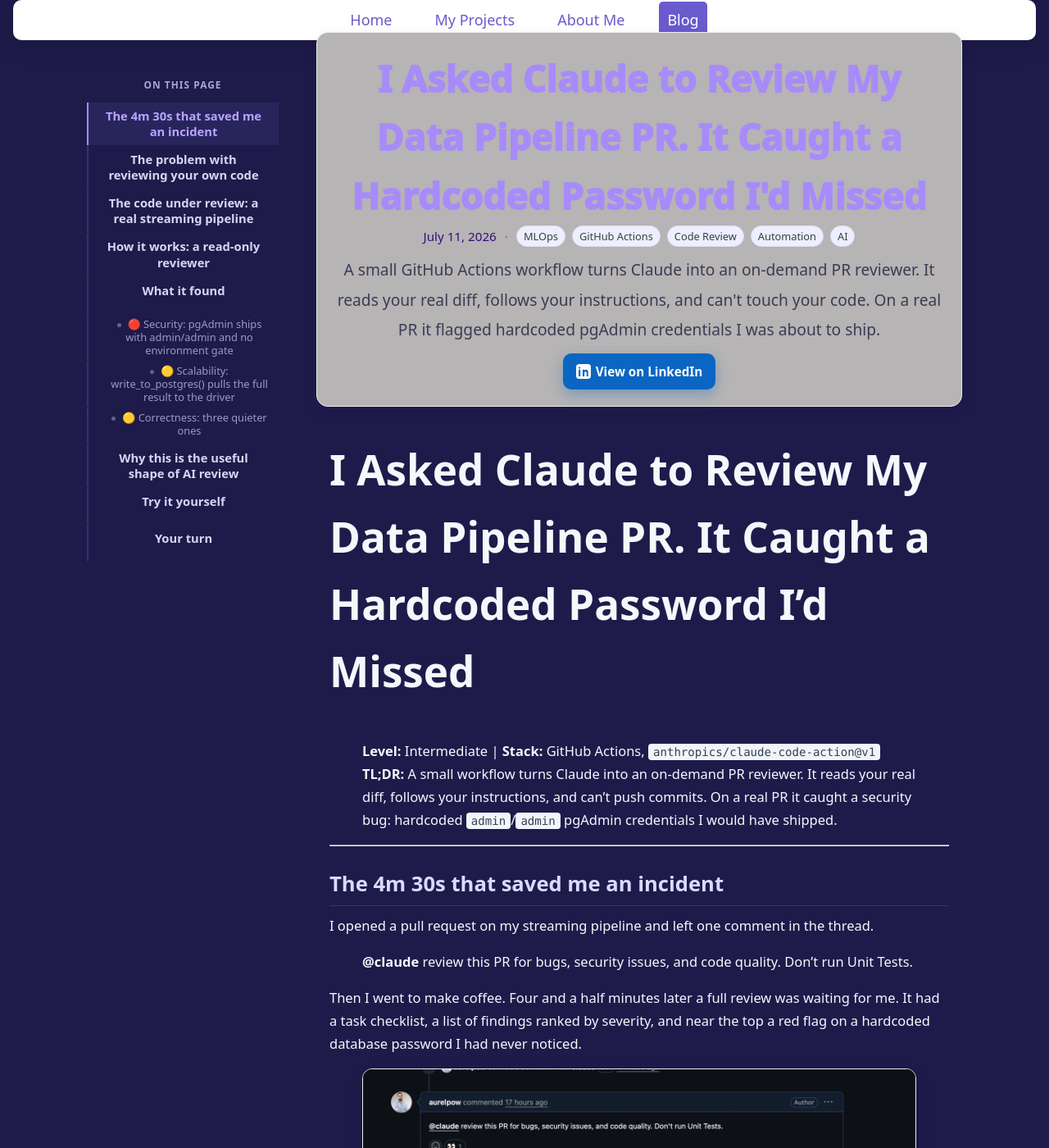
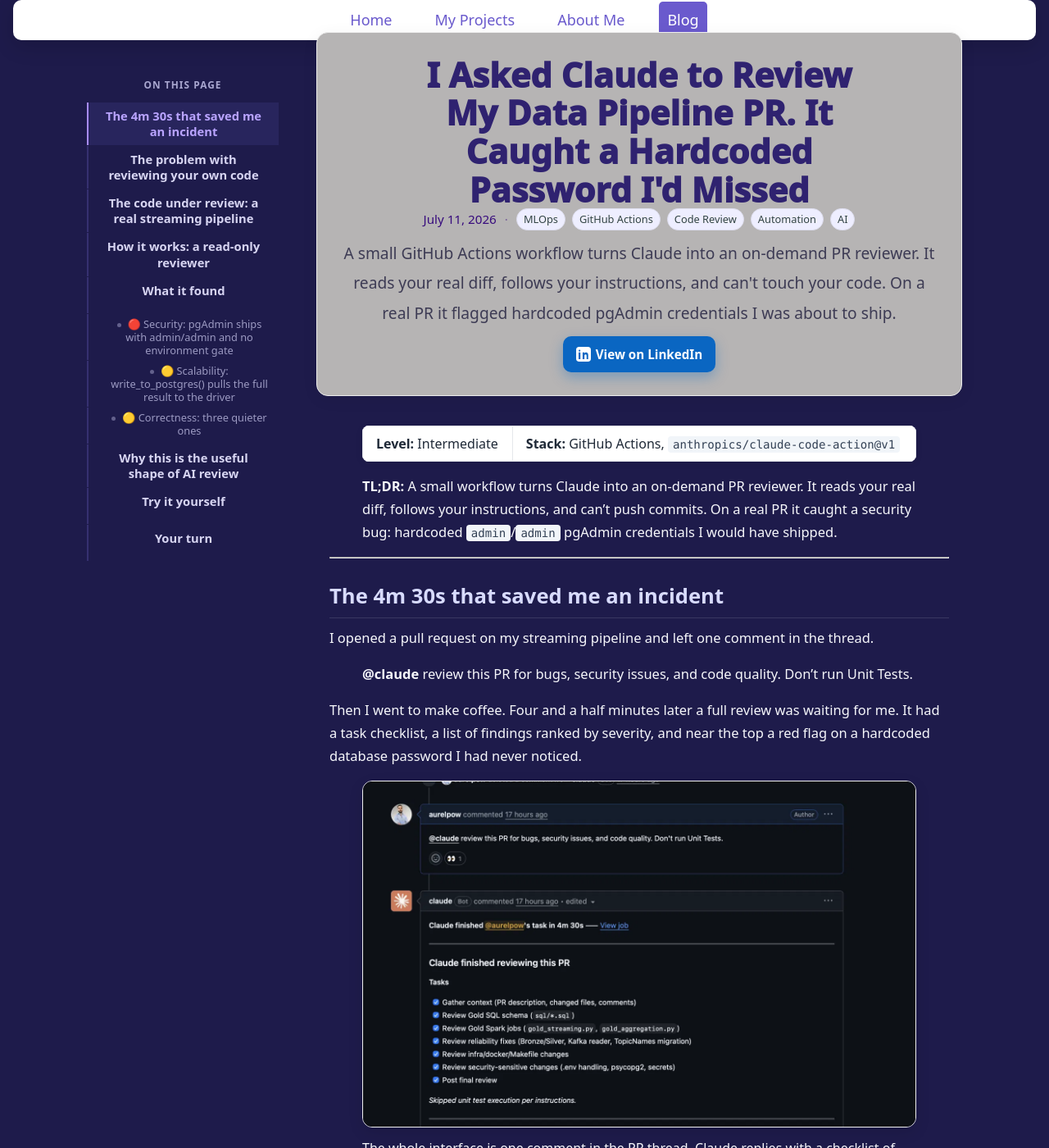
Before and after one commit to aurelpow/portofolio-website, a Jekyll site: the page built from _posts/2026-07-11-automating-pr-reviews-with-claude.md, in a window 1280 px wide and 1400 px high. Shown: the whole window at 82% size. Built offline with Jekyll 4.4.1, drawn with Linux system fonts in a browser that asks for light colours.

Commit message:
[C026] : Fix Claude PR post header (remove duplicate title, wire LinkedIn link, improve title contrast)
- Remove duplicate H1 from post body; title now renders once in the header card
- Add LinkedIn post URL to the View on LinkedIn button
- Header: center content, wrap long titles, deep-indigo title color for contrast on the grey card

```diff
--- a/_posts/2026-07-11-automating-pr-reviews-with-claude.md
+++ b/_posts/2026-07-11-automating-pr-reviews-with-claude.md
@@ -5,13 +5,12 @@
 summary: "A small GitHub Actions workflow turns Claude into an on-demand PR reviewer. It reads your real diff, follows your instructions, and can't touch your code. On a real PR it flagged hardcoded pgAdmin credentials I was about to ship."
 links:
   - label: "View on LinkedIn"
-    url: ""
+    url: "https://www.linkedin.com/posts/aur%C3%A9lien-darracq_dataengineering-devops-mlengineer-share-7482517123026751488-g6C4/"
     kind: linkedin
 tags: [MLOps, GitHub Actions, Code Review, Automation, AI]
 ---
-# I Asked Claude to Review My Data Pipeline PR. It Caught a Hardcoded Password I'd Missed
+> **Level:** Intermediate | **Stack:** GitHub Actions, `anthropics/claude-code-action@v1`
 
-> **Level:** Intermediate | **Stack:** GitHub Actions, `anthropics/claude-code-action@v1`
 > **TL;DR:** A small workflow turns Claude into an on-demand PR reviewer. It reads your real diff, follows your instructions, and can't push commits. On a real PR it caught a security bug: hardcoded `admin`/`admin` pgAdmin credentials I would have shipped.
 
 ---
--- a/assets/css/site.css
+++ b/assets/css/site.css
@@ -622,10 +622,11 @@
 
 .post-header.card{
   background:#b6b4b4; border:1px solid #eee; border-radius:14px;
-  padding:20px;
+  padding:28px 32px;
   margin:18px auto 36px;
   margin-top: -10px;
   max-width:var(--maxw);
+  text-align:center;
   box-shadow:0 4px 20px rgba(0,0,0,.06);
 }
 .post-meta{ color:#370b7d;
@@ -638,12 +639,15 @@
 .post-title{
   background: transparent !important;
   padding: 0 !important;
-  margin: 0 !important;
+  margin: 0 auto !important;
   border-radius: 0 !important;
-  color: #a78bfa;
+  max-width: 22ch;                      /* keep long titles on 2-3 tidy lines */
+  color: #2f2270;                       /* deep indigo: strong contrast on the grey card */
   text-decoration: none;
   font-weight: 1000;
-  font-size: clamp(2rem, 5vw, 2.8rem);  /* Updated: smaller min for mobile */
+  line-height: 1.12;
+  overflow-wrap: break-word;
+  font-size: clamp(1.9rem, 4.2vw, 2.6rem);
 }
 
 /* Mobile-only: smaller post title */
```
